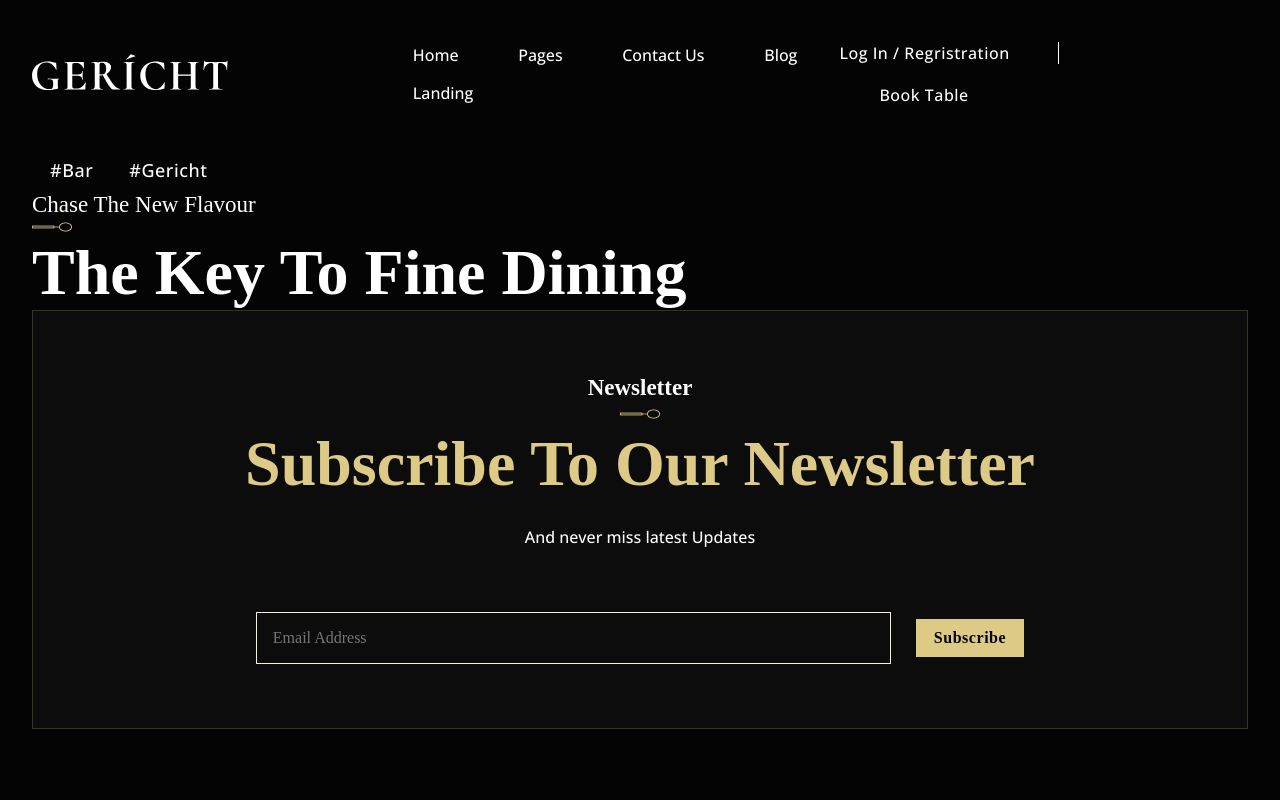
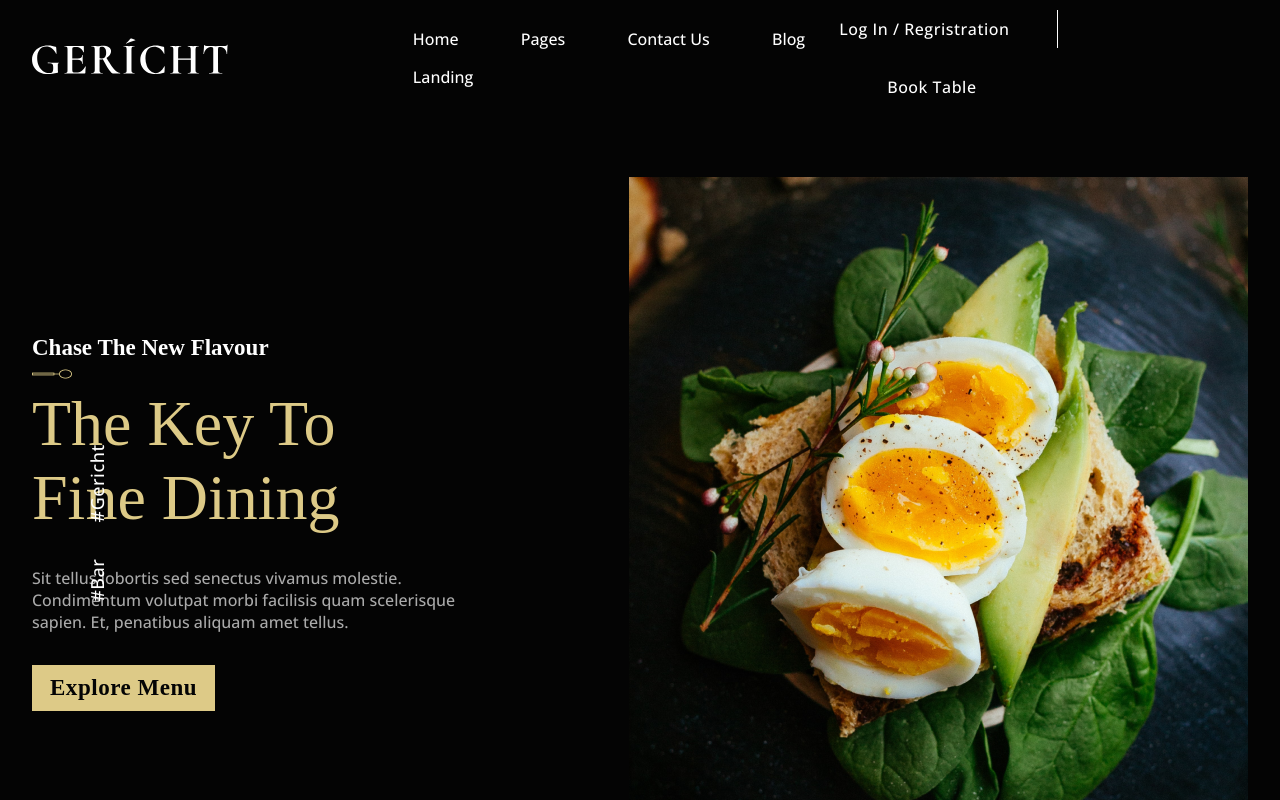
Before and after one commit to irvancolz/gericht-restaurant, a Next.js app: page / in a window 1280 px wide. Shown: the top 800 px of the page. Built offline with nearby package versions, Linux system fonts and the light colour scheme; a web font is replaced by a local one.

Commit message:
create restaurant hero section starter

```diff
--- a/page-section/restaurant/hero/components.tsx
+++ b/page-section/restaurant/hero/components.tsx
@@ -1,38 +1,77 @@
-import React from 'react'
-import {Button, Text, Section, Heading} from "../../../ui";
-import Image from 'next/image';
-import SpoonLogo from "../../../public/assets/global/spoon-logo.png";
-import {HeroRestaurantStyles, HeroRestaurantWrapperStyles, NavigationPagesStyles} from "./restautant-hero.style"
+import React from "react";
+import { Button, Text, Box } from "../../../ui";
+import Image from "next/image";
+import {
+  ArticleHeader,
+  ArticleTitle,
+  ArticleHeading,
+} from "../../../components";
+import Img1 from "../../../public/assets/restaurants/restaurant-hero3-img.png";
+import {
+  HeroRestaurantStyles,
+  HeroRestaurantWrapperStyles,
+  NavigationPagesStyles,
+} from "./restautant-hero.style";
 
 interface HeroRestaurantSectionProps {
-    setActiveSection : (arg: "bar" | "gericht") => void;
+  setActiveSection: (arg: "bar" | "gericht") => void;
 }
 
-export function HeroRestaurantSection({setActiveSection}: HeroRestaurantSectionProps) {
+export function HeroRestaurantSection({
+  setActiveSection,
+}: HeroRestaurantSectionProps) {
   return (
-    <HeroRestaurantWrapperStyles paddingSide="sm">
+    <HeroRestaurantWrapperStyles
+      paddingSide="lg"
+      css={{
+        mt: "61px",
+        mb: "170px",
+      }}
+    >
       <NavigationPagesStyles>
+        <Box>
           <Button onClick={() => setActiveSection("bar")} variant="ternary">
             <Text css={{ fontSize: "18px" }} family="open">
               #Bar
             </Text>
           </Button>
-      <Button
-        onClick={() => setActiveSection("gericht")}
-        variant="ternary"
-      >
+          <Button onClick={() => setActiveSection("gericht")} variant="ternary">
             <Text css={{ fontSize: "18px" }} family="open">
               #Gericht
             </Text>
           </Button>
+        </Box>
       </NavigationPagesStyles>
       <HeroRestaurantStyles>
-      <Section>
-        <Text>Chase The New Flavour</Text>
-        <Image src={SpoonLogo} layout="fixed" alt="spoon"/>
-        <Heading size="xl">The Key To Fine Dining</Heading>
-      </Section>
+        <Box className="hero_content">
+          <ArticleHeader>
+            <ArticleHeading>Chase The New Flavour</ArticleHeading>
+            <ArticleTitle size="xl" fCol="gold">
+              The Key To Fine Dining
+            </ArticleTitle>
+          </ArticleHeader>
+          <Text
+            family="open"
+            size="sm"
+            fCol="fade"
+            css={{
+              my: "$4",
+            }}
+          >
+            Sit tellus lobortis sed senectus vivamus molestie. Condimentum
+            volutpat morbi facilisis quam scelerisque sapien. Et, penatibus
+            aliquam amet tellus.
+          </Text>
+          <Button>
+            <Text fCol="dark" weight="bold">
+              Explore Menu
+            </Text>
+          </Button>
+        </Box>
+        <Box className="hero_content">
+          <Image src={Img1} alt="carousel-img" />
+        </Box>
       </HeroRestaurantStyles>
     </HeroRestaurantWrapperStyles>
-  )
+  );
 }
--- a/page-section/restaurant/hero/restautant-hero.style.ts
+++ b/page-section/restaurant/hero/restautant-hero.style.ts
@@ -8,12 +8,28 @@ const flexStyles = {
 };
 
 export const NavigationPagesStyles = styled(Box, {
-  width: "fit-content",
-  display: "inline",
+  ...flexStyles,
+  position: "absolute",
+  left: "0",
+  height: "100%",
+
+  "& > div": {
+    transform: "rotate(270deg)",
+  },
 });
 
 export const HeroRestaurantStyles = styled(Box, {
-  ...flexStyles,
+  display: "flex",
+  align: "center",
+  justify: "space-between",
+  "& .hero_content": {
+    "&:first-of-type": {
+      fBase: "35%",
+    },
+  },
 });
 
-export const HeroRestaurantWrapperStyles = styled(Box, {});
+export const HeroRestaurantWrapperStyles = styled(Box, {
+  position: "relative",
+
+});
--- a/stitches.config.ts
+++ b/stitches.config.ts
@@ -78,11 +78,11 @@ export const { styled, getCssText, css } = createStitches({
       marginTop: value,
       marginBottom: value,
     }),
-    mx: (value: PropertyValue<"margin">) => ({
+    my: (value: PropertyValue<"margin">) => ({
       marginTop: value,
       marginBottom: value,
     }),
-    my: (value: PropertyValue<"margin">) => ({
+    mx: (value: PropertyValue<"margin">) => ({
       marginLeft: value,
       marginRight: value,
     }),
@@ -104,11 +104,11 @@ export const { styled, getCssText, css } = createStitches({
       paddingTop: value,
       paddingBottom: value,
     }),
-    px: (value: PropertyValue<"padding">) => ({
+    py: (value: PropertyValue<"padding">) => ({
       paddingTop: value,
       paddingBottom: value,
     }),
-    py: (value: PropertyValue<"padding">) => ({
+    px: (value: PropertyValue<"padding">) => ({
       paddingLeft: value,
       paddingRight: value,
     }),
--- a/ui/box/box.styles.ts
+++ b/ui/box/box.styles.ts
@@ -23,15 +23,15 @@ function createBoxFlexVariatns(props: boxFlexConfig) {
 
 function createBoxPaddingVariants(props: boxPaddingConfig) {
   return {
-    py: props.initial,
+    px: props.initial,
     "@bp3": {
-      py: props.large,
+      px: props.large,
     },
     "@bp2": {
-      py: props.tablet,
+      px: props.tablet,
     },
     "@bp1": {
-      py: props.mobile,
+      px: props.mobile,
     },
   };
 }
--- a/ui/section/section.styles.ts
+++ b/ui/section/section.styles.ts
@@ -12,43 +12,43 @@ export const SectionStyles = styled("section", {
   position: "relative",
   maxWidth: "1920px",
   width: "100%",
-  my: "auto",
+  mx: "auto",
   variants: {
     paddingSide: {
       sm: {
-        py: "$7",
+        px: "$7",
         "@bp3": {
-          py: " $4",
+          px: " $4",
         },
         "@bp2": {
-          py: "$2",
+          px: "$2",
         },
         "@bp1": {
-          py: "$1",
+          px: "$1",
         },
       },
       lg: {
-        py: "$10",
+        px: "$10",
         "@bp3": {
-          py: " $4",
+          px: " $4",
         },
         "@bp2": {
-          py: "$2",
+          px: "$2",
         },
         "@bp1": {
-          py: "$1",
+          px: "$1",
         },
       },
       none: {
-        py: "0px",
+        px: "0px",
         "@bp3": {
-          py: "0px",
+          px: "0px",
         },
         "@bp2": {
-          py: "0px",
+          px: "0px",
         },
         "@bp1": {
-          py: "0px",
+          px: "0px",
         },
       },
     },
```
Lines whose indentation alone changed are shown as unchanged.
